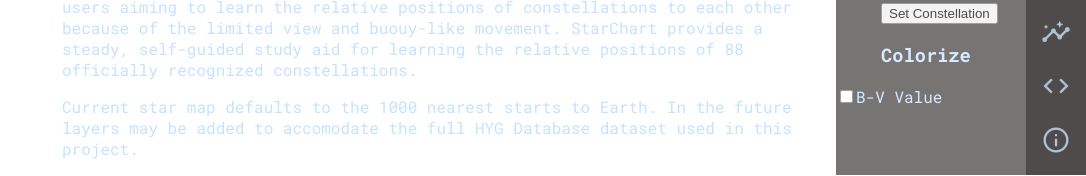
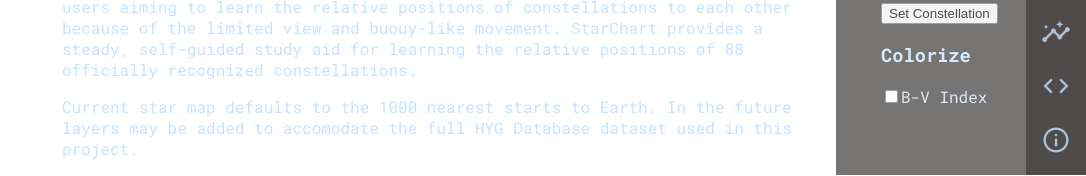
Before and after one commit to kate-grant/StarChart-3D, a React app: page /info in a window 1280 px wide. Shown: the part 435-611 px from the top of the page, without its empty margins (194-1280 px from the left). Built offline with nearby package versions, Linux system fonts and the light colour scheme.

Commit message:
B-V opt styling

```diff
--- a/client/components/Settings.js
+++ b/client/components/Settings.js
@@ -66,13 +66,13 @@
         </form>
         <h3>Colorize</h3>
 
-        <div>
+        <div id="color-opt-1">
           <input
             id="bV"
             type="checkbox"
             onChange={(e) => this.handleSubmitColor(e)}
           />
-          <label for="bV">B-V Value</label>
+          <label for="bV">B-V Index</label>
         </div>
       </div>
     );
--- a/public/index.css
+++ b/public/index.css
@@ -112,6 +112,10 @@
   margin-top: 10px;
 }
 
+#color-opt-1 {
+  padding-left: 45px;
+}
+
 #info {
   position: relative;
   width: 60vw;
```
